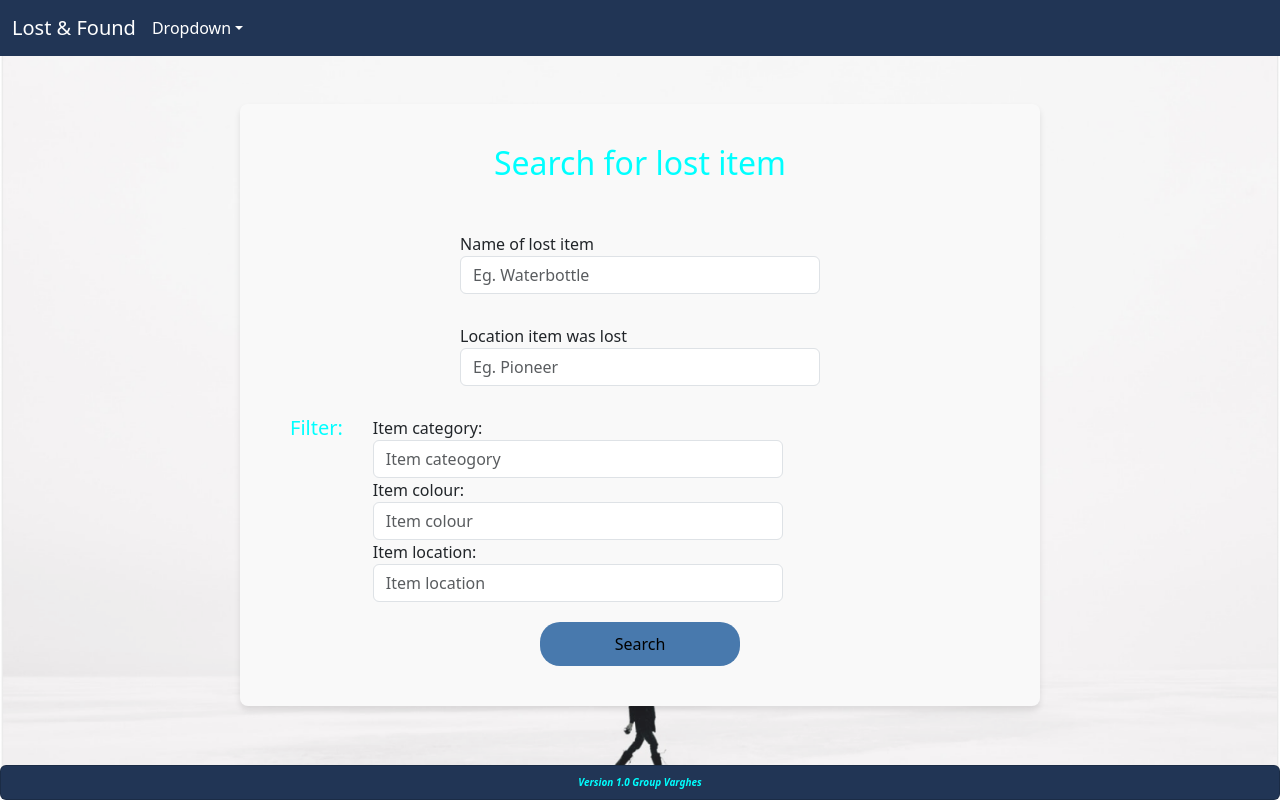
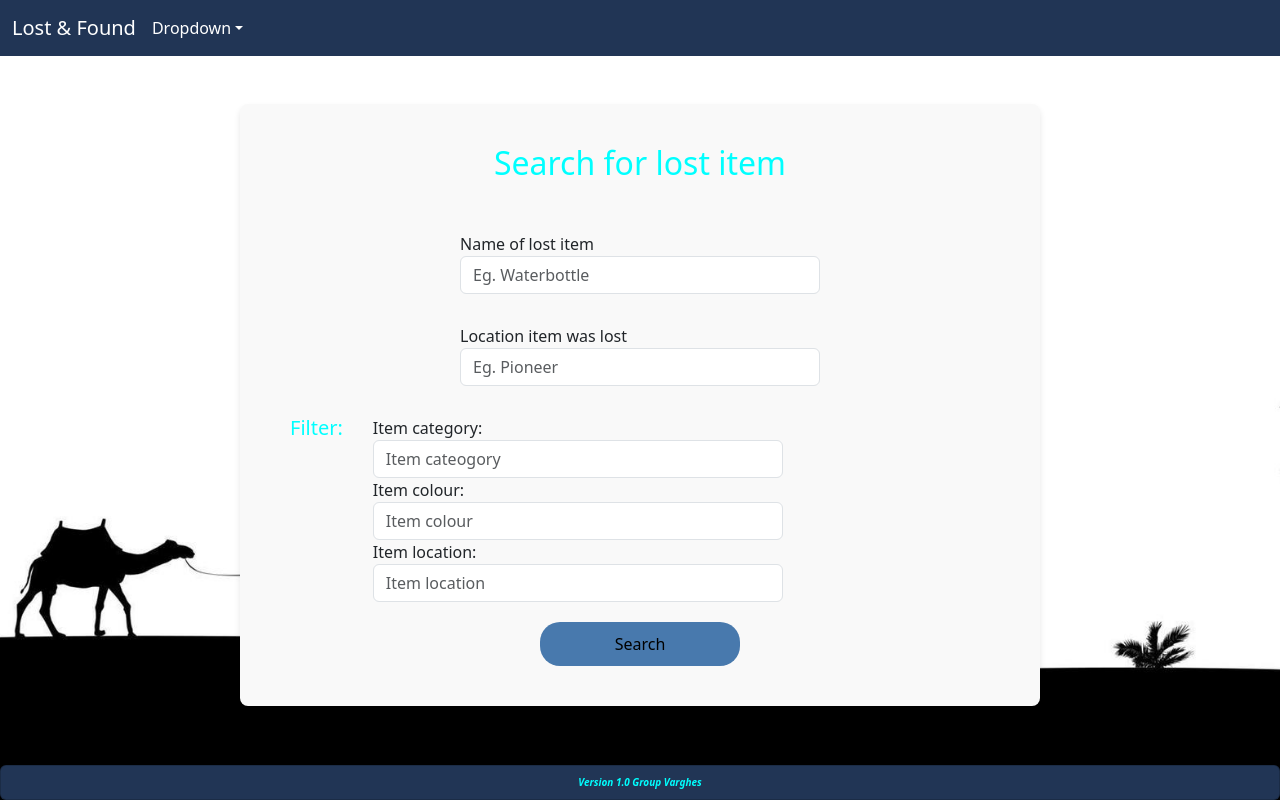
Before and after one commit to MarcusongytDev/lost-and-found-app-client, a React (Create React App) app: page /filteredSearch in a window 1280 px wide. Built offline with nearby package versions, Linux system fonts and the light colour scheme.

Commit message:
Add background image for all pages

```diff
--- a/src/pages/template.css
+++ b/src/pages/template.css
@@ -32,10 +32,10 @@ color: black;
 }
 body{
     height: 100vh;
-    background-image: url("../assets/DuneBackgroundImage.png");
+    background-image: url("../assets/CaravanBackground.jpg");
     background-position: center;
     background-repeat: no-repeat;
     background-size: cover;
-    background-position-y: bottom;
+    background-position-y: top;
     background-attachment: fixed;
 }
--- a/src/pages/template.js
+++ b/src/pages/template.js
@@ -8,8 +8,6 @@ import Navbar from 'react-bootstrap/Navbar';
 import NavDropdown from 'react-bootstrap/NavDropdown';
 import './template.css';
 import 'bootstrap/dist/css/bootstrap.min.css';
-import DuneBackground from '../assets/DuneBackgroundImage.png';
-import WaveBackground from '../assets/WaveBackgroundImage.jpg';
 
 function Template(){
     return(
```
Also changed, not shown: src/assets/CaravanBackground.jpg (added), src/assets/WaveBackgroundImage.jpg (deleted).
